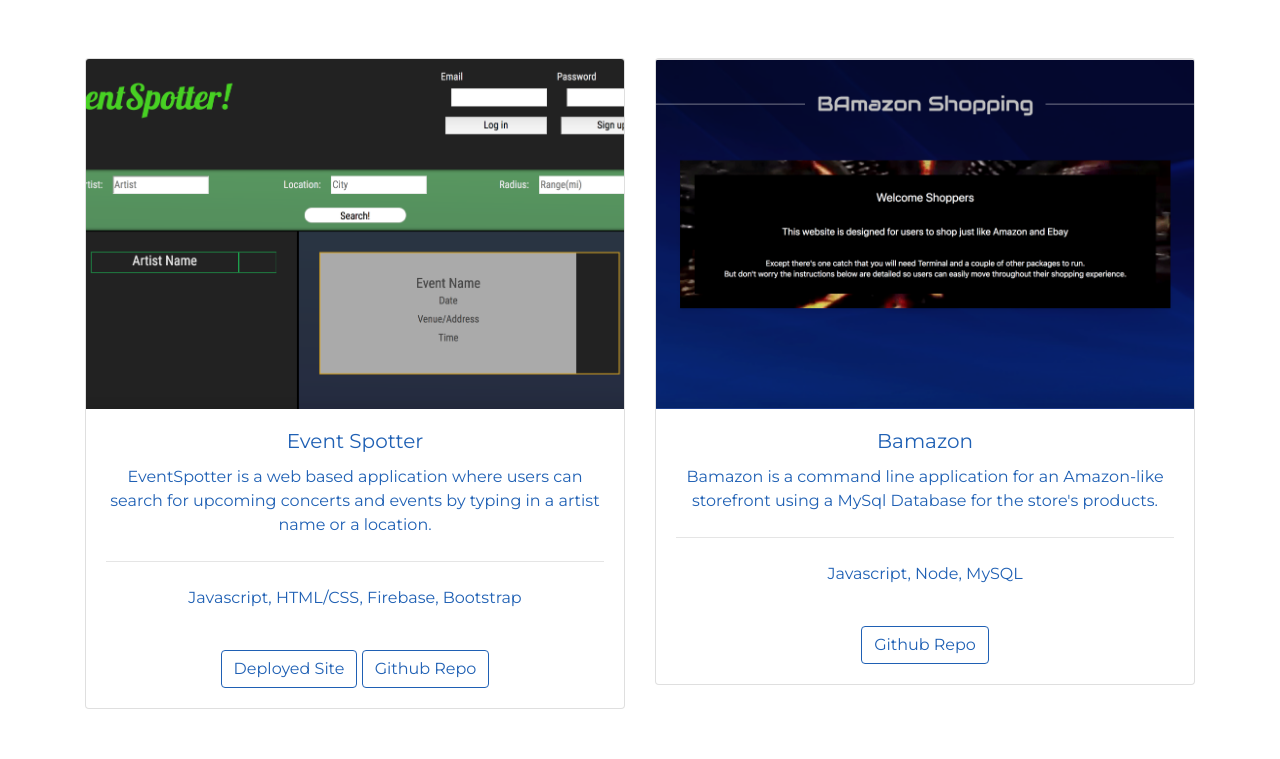
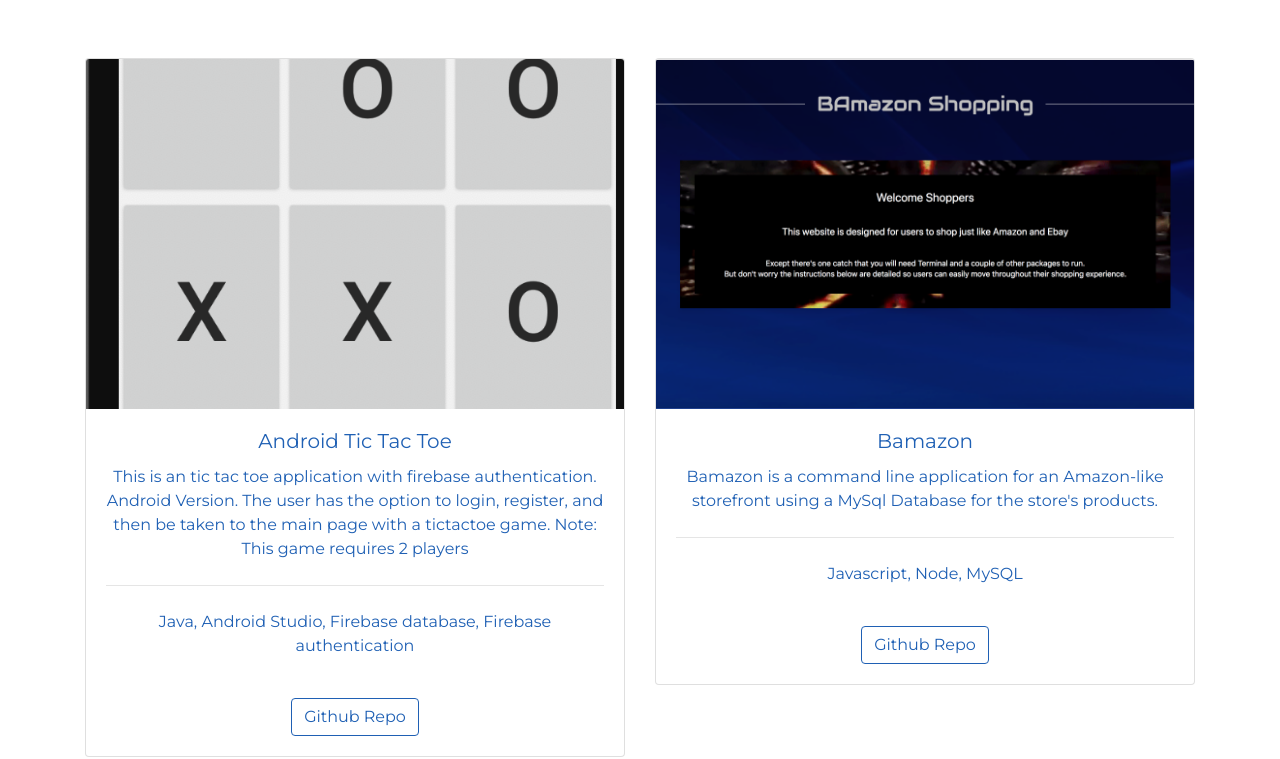
Before and after one commit to mawais54013/MAwais, a plain HTML site: page index.html in a window 1280 px wide. Shown: the part 2379-3138 px from the top of the page. Drawn offline with nearby package versions, Linux system fonts and the light colour scheme.

Commit message:
update port

```diff
--- a/index.html
+++ b/index.html
@@ -125,16 +125,15 @@
                 <div class="col-12 col-md-6 col-lg-6">
                     <div class="card">
                         <div class="cust-img">
-                            <img class="card-img-top" src="./public/imgs/img9.png">
+                            <img class="card-img-top" src="./public/imgs/Screen1.png">
                         </div>
                         <div class="card-body">
-                            <h5 class="card-title">Event Spotter</h5>
-                            <p class="card-text">EventSpotter is a web based application where users can search for upcoming concerts and events by typing in a artist name or a location.</p>
+                            <h5 class="card-title">Android Tic Tac Toe</h5>
+                            <p class="card-text">This is an tic tac toe application with firebase authentication. Android Version. The user has the option to login, register, and then be taken to the main page with a tictactoe game. Note: This game requires 2 players</p>
                             <hr class="my-4">
-                            <p class="card-text">Javascript, HTML/CSS, Firebase, Bootstrap</p>
+                            <p class="card-text">Java, Android Studio, Firebase database, Firebase authentication</p>
                             <br>
-                            <a href="https://mawais54013.github.io/SpotifyEvents/" class="btn btn-outline-primary" target="_blank">Deployed Site</a>
-                            <a href="https://github.com/mawais54013/SpotifyEvents" class="btn btn-outline-primary" target="_blank">Github Repo</a>
+                            <a href="https://github.com/mawais54013/Android-TicTacToe" class="btn btn-outline-primary" target="_blank">Github Repo</a>
                         </div>
                     </div>
                 </div>
```
Also changed, not shown: public/imgs/Screen1.png (added), 3 other files.
